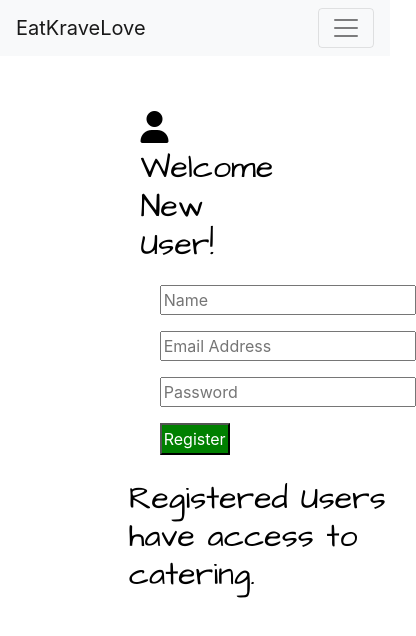
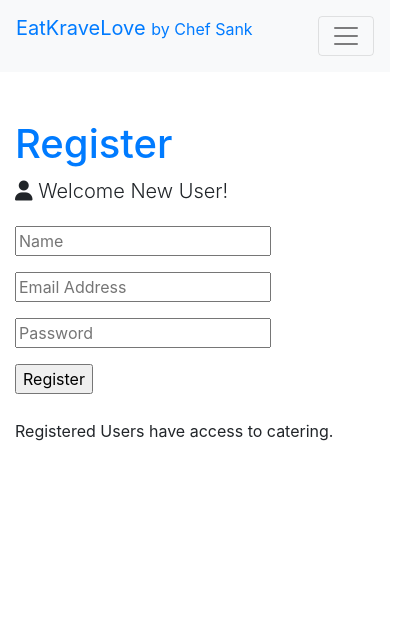
Before and after one commit to michaelpaulcuccia/eatkravelove, a React (Create React App) app in the folder client/: page /register in a window 390 px wide. Shown: the top 636 px of the page, 416 px wide, since content can reach past the window. Built offline with nearby package versions, Linux system fonts and the light colour scheme.

Commit message:
updated additional frontend components with minimal style for responsiveness

```diff
--- a/client/src/components/layout/Navie.js
+++ b/client/src/components/layout/Navie.js
@@ -9,7 +9,11 @@ export const Navie = props => {
         <>
             <Navbar bg="light" expand="lg">
                 <Container>
-                    <Navbar.Brand href="#home">EatKraveLove</Navbar.Brand>
+                    <Navbar.Brand>
+                        <Link to='/'>
+                            <p>EatKraveLove <small>by Chef Sank</small></p>
+                        </Link>
+                    </Navbar.Brand>
                     <Navbar.Toggle aria-controls="basic-navbar-nav" />
                     <Navbar.Collapse id="basic-navbar-nav">
                         <Nav className="ml-auto">
--- a/client/src/components/users/Login.js
+++ b/client/src/components/users/Login.js
@@ -3,7 +3,6 @@ import { useHistory, Link } from 'react-router-dom';
 import UserContext from '../../context/UserContext';
 import { useForm } from "react-hook-form";
 import axios from 'axios';
-import '../../style/LoginStyle.css';
 import { Container, Row, Col } from 'react-bootstrap';
 
 const Login = props => {
--- a/client/src/components/users/Register.js
+++ b/client/src/components/users/Register.js
@@ -2,7 +2,7 @@ import React, { useState } from 'react';
 import { useHistory } from 'react-router-dom';
 import { useForm } from "react-hook-form";
 import axios from 'axios';
-import '../../style/RegisterStyle.css';
+import { Container, Row, Col } from 'react-bootstrap';
 
 const Register = () => {
 
@@ -42,15 +42,15 @@ const Register = () => {
     }
 
     return (
-        <div>
-            <div className='register_main_container'>
+        <Container className='py-5'>
+            <Row className="justify-content-md-center">
 
-                <h2 className="register_head"><i className="fas fa-user"></i> Welcome New User!</h2>
-
+                <Col md="auto">
+                    <h1 className="large text-primary">Register</h1>
+                    <p className="lead"><i className="fas fa-user"></i> Welcome New User!</p>
                     <form className="form"
                         onSubmit={handleSubmit(onSubmit)}
                     >
-
                         <div className="form-group">
                             <input type="text"
                                 placeholder="Name"
@@ -83,13 +83,10 @@ const Register = () => {
                         <input type="submit" className="register_button" value="Register" />
                     </form>
 
-
-
-            </div>
-
-            <h2 className="register_lower">Registered Users have access to catering.</h2>
-
-        </div>
+                    <p>Registered Users have access to catering.</p>
+                </Col>
+            </Row>
+        </Container>
     )
 }
 
--- a/client/src/style/LoginStyle.css
+++ /dev/null
@@ -1,30 +0,0 @@
-.login_main_container {
-    margin-top: 55px;
-    margin-left: 36%;
-    margin-right: 31%;
-}
-
-.form {
-    margin-left: 15%;
-}
-
-.login_head {
-    color: black;
-    font-family: 'Architects Daughter', cursive;
-}
-
-.login_button {
-    background-color: blue;
-    color: white;
-    padding: 2px 2px 2px 2px;
-}
-
-.login_lower {
-    margin-left: 34%;
-    color: black;
-    font-family: 'Architects Daughter', cursive;
-}
-
-.text_link {
-    color: blue;
-}
--- a/client/src/style/RegisterStyle.css
+++ /dev/null
@@ -1,22 +0,0 @@
-.register_main_container {
-    margin-top: 55px;
-    margin-left: 36%;
-    margin-right: 31%;
-}
-
-.register_head {
-    color: black;
-    font-family: 'Architects Daughter', cursive;
-}
-
-.register_button {
-    background-color: green;
-    color: white;
-    padding: 2px 2px 2px 2px;
-}
-
-.register_lower {
-    margin-left: 33%;
-    color: black;
-    font-family: 'Architects Daughter', cursive;
-}
```
Also changed, not shown: client/src/style/CaroStyle.css (deleted, +0 -24 lines), client/src/style/NavieStyle.css (deleted, +0 -34 lines). Lines whose indentation alone changed are shown as unchanged.
